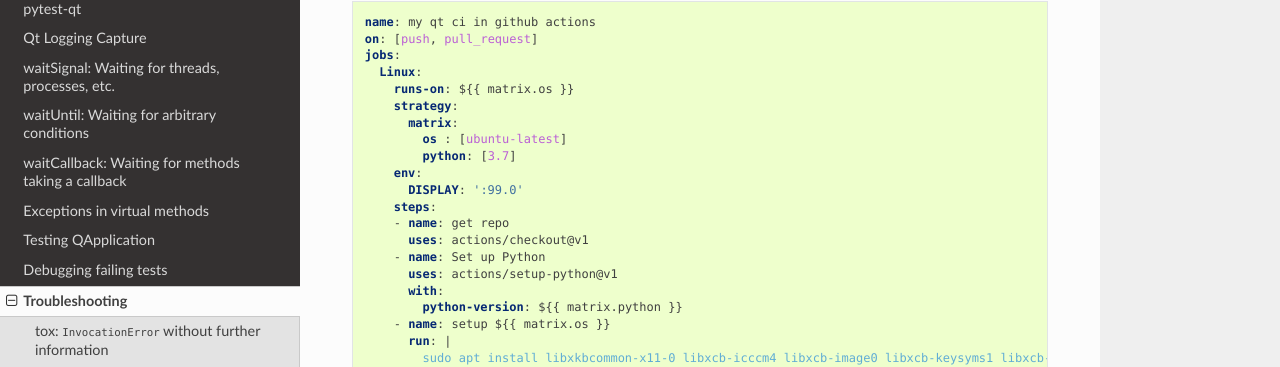
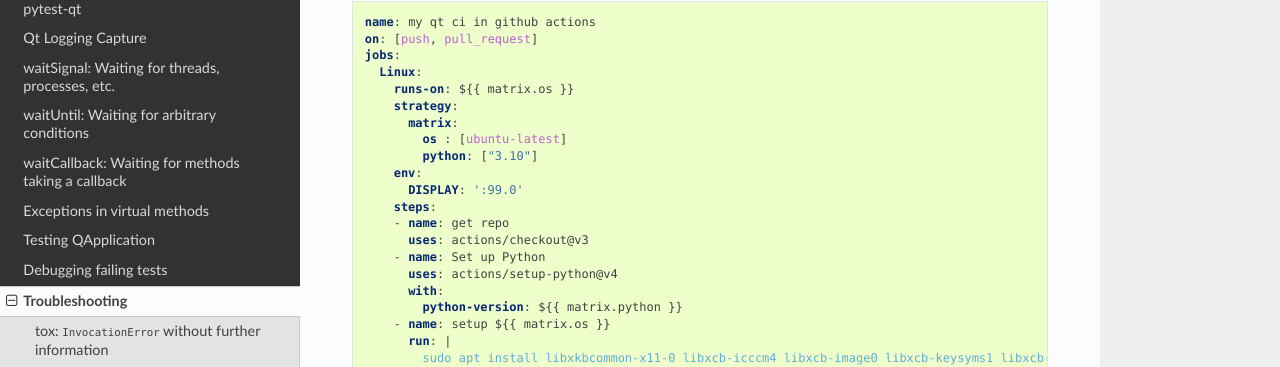
Before and after one commit to pytest-dev/pytest-qt, a Sphinx documentation site: the page built from docs/troubleshooting.rst, in a window 1280 px wide and 900 px high, scrolled down 1610 px. Shown: the part 111-478 px from the top of the window. Built offline with Sphinx 7.4.7 and the Read the Docs theme 2.0.0, drawn with Linux system fonts in a browser that asks for light colours; pages that are not in the unit, such as notebooks, are missing from menus.

Commit message:
update workflow in troubleshooting

```diff
--- a/docs/troubleshooting.rst
+++ b/docs/troubleshooting.rst
@@ -84,14 +84,14 @@ As an example, here is a working config :
         strategy:
           matrix:
             os : [ubuntu-latest]
-            python: [3.7]
+            python: ["3.10"]
         env:
           DISPLAY: ':99.0'
         steps:
         - name: get repo
-          uses: actions/checkout@v1
+          uses: actions/checkout@v3
         - name: Set up Python
-          uses: actions/setup-python@v1
+          uses: actions/setup-python@v4
           with:
             python-version: ${{ matrix.python }}
         - name: setup ${{ matrix.os }}
```
